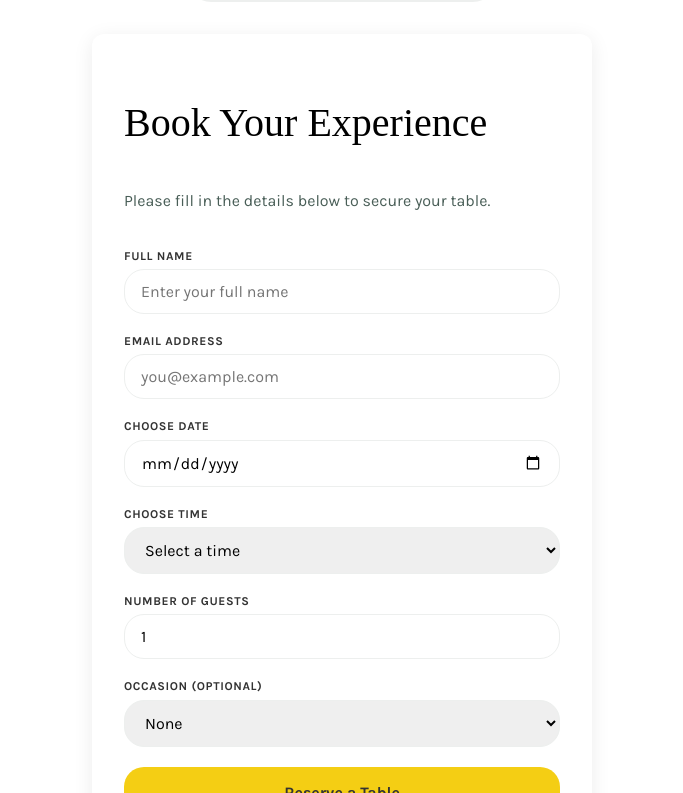
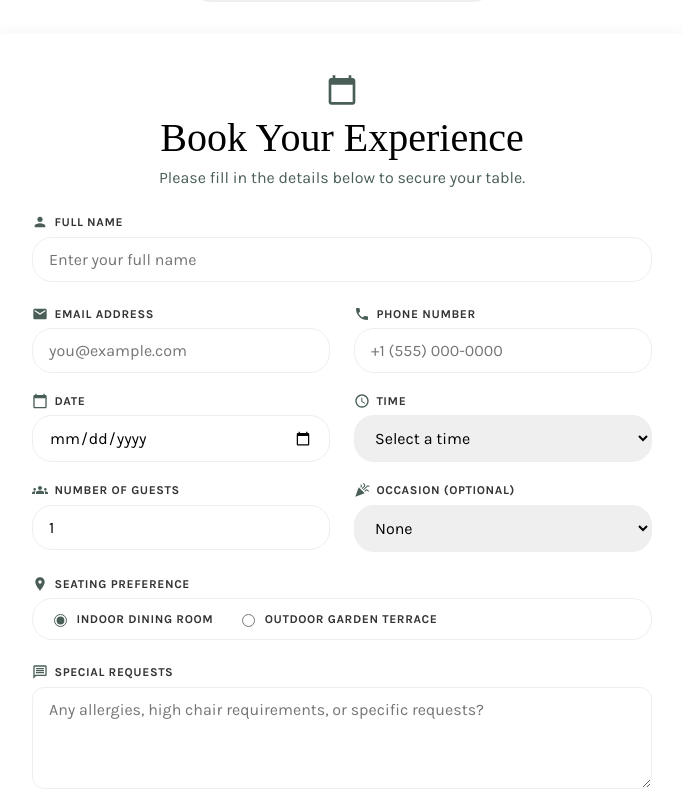
Before and after one commit to a1-soto/Front-End-Meta-Capstone, a React (Create React App) app: page /reservations in a window 1280 px wide. Shown: the part 547-1340 px from the top of the page, without its empty margins (298-981 px from the left). Built offline with nearby package versions, Linux system fonts and the light colour scheme; a web font is replaced by a local one.

Commit message:
Redesign booking form with centered header, 2-column grid and icons

```diff
--- a/src/components/BookingForm/BookingForm.css
+++ b/src/components/BookingForm/BookingForm.css
@@ -1,17 +1,49 @@
 .booking-form {
-  max-width: 500px;
+  max-width: 700px;
   margin: 0 auto;
-  padding: 2rem;
+  padding: 2.5rem;
   background: #ffffff;
   border-radius: 12px;
   box-shadow: 0 4px 20px rgba(0, 0, 0, 0.08);
   display: grid;
-  gap: 1.25rem;
+  gap: 1.5rem;
+}
+
+/* --- Header  --- */
+.booking-form-header {
+  display: flex;
+  flex-direction: column;
+  align-items: center;
+  text-align: center;
+  gap: 0.25rem;
+}
+
+.booking-form-icon {
+  font-size: 2rem;
+  color: var(--primary-green);
+  margin-bottom: 0.25rem;
+}
+
+.booking-form-header h2 {
+  margin: 0;
 }
 
 .booking-form-subtitle {
-  margin-top: -0.75rem;
+  margin: 0;
   color: var(--primary-green);
+}
+
+.booking-form-grid {
+  display: grid;
+  grid-template-columns: 1fr 1fr;
+  gap: 1.25rem 1.5rem;
+}
+
+/* Responsive */
+@media (max-width: 600px) {
+  .booking-form-grid {
+    grid-template-columns: 1fr;
+  }
 }
 
 .form-field {
@@ -20,7 +52,14 @@
   gap: 0.4rem;
 }
 
+.form-field--full {
+  grid-column: 1 / -1;
+}
+
 .form-field label {
+  display: flex;
+  align-items: center;
+  gap: 0.4rem;
   font-size: 0.75rem;
   font-weight: 700;
   letter-spacing: 0.05em;
@@ -28,19 +67,60 @@
   color: var(--highlight-dark);
 }
 
+.form-field label svg {
+  font-size: 1rem;
+  color: var(--primary-green);
+}
+
 .form-field input,
-.form-field select {
+.form-field select,
+.form-field textarea {
   padding: 0.75rem 1rem;
   border: 1px solid var(--highlight-light);
   border-radius: 20px;
   font-family: 'Karla', sans-serif;
   font-size: 1rem;
+  width: 100%;
+  box-sizing: border-box;
+}
+
+.form-field textarea {
+  border-radius: 12px;
+  resize: vertical;
+  font-family: 'Karla', sans-serif;
 }
 
 .form-field input:focus-visible,
-.form-field select:focus-visible {
+.form-field select:focus-visible,
+.form-field textarea:focus-visible {
   outline: 2px solid var(--primary-yellow);
   outline-offset: 2px;
+}
+
+.seating-options {
+  display: flex;
+  gap: 1.5rem;
+  flex-wrap: wrap;
+  padding: 0.75rem 1rem;
+  border: 1px solid var(--highlight-light);
+  border-radius: 20px;
+}
+
+.seating-option {
+  display: flex;
+  align-items: center;
+  gap: 0.5rem;
+  font-size: 1rem;
+  font-weight: 400;
+  text-transform: none;
+  letter-spacing: normal;
+  color: var(--highlight-dark);
+  cursor: pointer;
+}
+
+.seating-option input[type="radio"] {
+  width: auto;
+  accent-color: var(--primary-green);
 }
 
 .booking-submit-btn {
@@ -58,6 +138,7 @@
   background: var(--primary-green);
   color: var(--highlight-light);
 }
+
 .booking-form-error {
   color: #b00020;
   font-size: 0.875rem;
--- a/src/components/BookingForm/BookingForm.js
+++ b/src/components/BookingForm/BookingForm.js
@@ -1,19 +1,23 @@
 import React, { useState } from 'react';
 import './BookingForm.css';
+import { MdCalendarToday, MdPerson, MdEmail, MdPhone, MdAccessTime, MdGroups, MdCelebration, MdLocationOn, MdOutlineMessage } from 'react-icons/md';
 
 function BookingForm({ availableTimes, onDateChange, onSubmitReservation }) {
   const [name, setName] = useState('');
   const [email, setEmail] = useState('');
+  const [phone, setPhone] = useState('');
   const [date, setDate] = useState('');
   const [time, setTime] = useState('');
   const [guests, setGuests] = useState(1);
   const [occasion, setOccasion] = useState('');
+  const [seating, setSeating] = useState('indoor');
+  const [requests, setRequests] = useState('');
   const [submitError, setSubmitError] = useState('');
 
   function handleSubmit(event) {
     event.preventDefault();
 
-    const formData = { name, email, date, time, guests, occasion };
+    const formData = { name, email, phone, date, time, guests, occasion, seating, requests };
 
     const success = onSubmitReservation(formData);
 
@@ -24,14 +28,16 @@ function BookingForm({ availableTimes, onDateChange, onSubmitReservation }) {
 
   return (
     <form className="booking-form" aria-labelledby="booking-form-heading" onSubmit={handleSubmit}>
-
+      <div className="booking-form-header">
+        <MdCalendarToday className="booking-form-icon" aria-hidden="true" />
         <h2 id="booking-form-heading">Book Your Experience</h2>
         <p className="booking-form-subtitle">
           Please fill in the details below to secure your table.
         </p>
+      </div>
 
-      <div className="form-field">
-        <label htmlFor="res-name">Full Name</label>
+      <div className="form-field form-field--full">
+        <label htmlFor="res-name"><MdPerson aria-hidden="true" /> Full Name</label>
         <input
           type="text"
           id="res-name"
@@ -42,8 +48,10 @@ function BookingForm({ availableTimes, onDateChange, onSubmitReservation }) {
         />
       </div>
 
+      <div className="booking-form-grid">
+
         <div className="form-field">
-        <label htmlFor="res-email">Email Address</label>
+          <label htmlFor="res-email"><MdEmail aria-hidden="true" /> Email Address</label>
           <input
             type="email"
             id="res-email"
@@ -55,7 +63,24 @@ function BookingForm({ availableTimes, onDateChange, onSubmitReservation }) {
         </div>
 
         <div className="form-field">
-        <label htmlFor="res-date">Choose date</label>
+          <label htmlFor="res-phone"><MdPhone aria-hidden="true" /> Phone Number</label>
+          <input
+            type="tel"
+            id="res-phone"
+            placeholder="+1 (555) 000-0000"
+            value={phone}
+            onChange={(e) => {
+              const filtered = e.target.value.replace(/[^\d+\-()\s]/g, '');
+              setPhone(filtered);
+            }}
+            pattern="^\+?[\d\s\-()]{7,}$"
+            title="Enter a valid phone number (digits, spaces, +, -, and parentheses only)"
+            required
+          />
+        </div>
+
+        <div className="form-field">
+          <label htmlFor="res-date"><MdCalendarToday aria-hidden="true" /> Date</label>
           <input
             type="date"
             id="res-date"
@@ -70,7 +95,7 @@ function BookingForm({ availableTimes, onDateChange, onSubmitReservation }) {
         </div>
 
         <div className="form-field">
-        <label htmlFor="res-time">Choose time</label>
+          <label htmlFor="res-time"><MdAccessTime aria-hidden="true" /> Time</label>
           <select
             id="res-time"
             value={time}
@@ -79,14 +104,13 @@ function BookingForm({ availableTimes, onDateChange, onSubmitReservation }) {
           >
             <option value="" disabled>Select a time</option>
             {availableTimes.map((t) => (
-            <option key={t} value={t}>{t}
-            </option>
+              <option key={t} value={t}>{t}</option>
             ))}
           </select>
         </div>
 
         <div className="form-field">
-        <label htmlFor="res-guests">Number of guests</label>
+          <label htmlFor="res-guests"><MdGroups aria-hidden="true" /> Number of Guests</label>
           <input
             type="number"
             id="res-guests"
@@ -99,7 +123,7 @@ function BookingForm({ availableTimes, onDateChange, onSubmitReservation }) {
         </div>
 
         <div className="form-field">
-        <label htmlFor="res-occasion">Occasion (optional)</label>
+          <label htmlFor="res-occasion"><MdCelebration aria-hidden="true" /> Occasion (optional)</label>
           <select
             id="res-occasion"
             value={occasion}
@@ -107,9 +131,49 @@ function BookingForm({ availableTimes, onDateChange, onSubmitReservation }) {
           >
             <option value="">None</option>
             <option value="Birthday">Birthday</option>
+            <option value="Anniversary">Anniversary</option>
             <option value="Engagement">Engagement</option>
-          <option value="Anniversary">Anniversary</option>
+            <option value="Business Dinner">Business Dinner</option>
           </select>
+        </div>
+
+      </div>
+
+      <div className="form-field form-field--full">
+        <label><MdLocationOn aria-hidden="true" /> Seating Preference</label>
+        <div className="seating-options" role="radiogroup" aria-label="Seating preference">
+          <label className="seating-option">
+            <input
+              type="radio"
+              name="seating"
+              value="indoor"
+              checked={seating === 'indoor'}
+              onChange={(e) => setSeating(e.target.value)}
+            />
+            Indoor Dining Room
+          </label>
+          <label className="seating-option">
+            <input
+              type="radio"
+              name="seating"
+              value="outdoor"
+              checked={seating === 'outdoor'}
+              onChange={(e) => setSeating(e.target.value)}
+            />
+            Outdoor Garden Terrace
+          </label>
+        </div>
+      </div>
+
+      <div className="form-field form-field--full">
+        <label htmlFor="res-requests"><MdOutlineMessage aria-hidden="true" /> Special Requests</label>
+        <textarea
+          id="res-requests"
+          placeholder="Any allergies, high chair requirements, or specific requests?"
+          value={requests}
+          onChange={(e) => setRequests(e.target.value)}
+          rows={4}
+        />
       </div>
 
       {submitError && (
```
Lines whose indentation alone changed are shown as unchanged.
